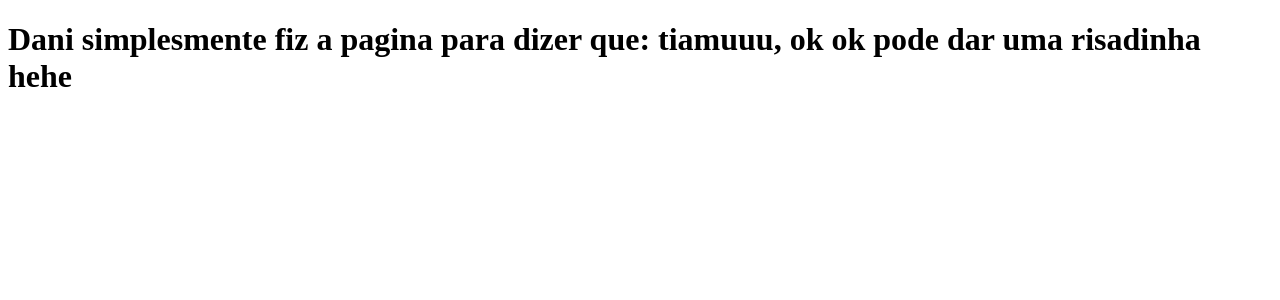
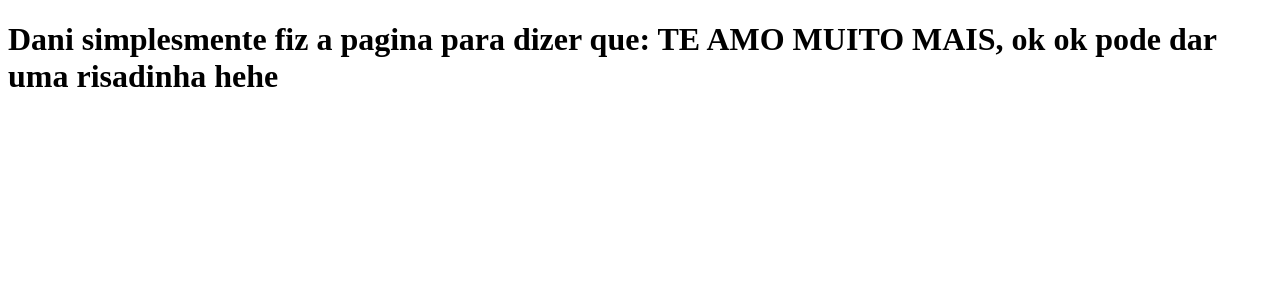
Before and after one commit to MelloBirkan/clone-tabnews, a Next.js app: page / in a window 1280 px wide. Shown: the top 300 px of the page. Built offline with nearby package versions, Linux system fonts and the light colour scheme.

Commit message:
Conteudo da pagina modificado

```diff
--- a/pages/index.js
+++ b/pages/index.js
@@ -1,8 +1,8 @@
 function Home() {
   return (
     <h1>
-      Dani simplesmente fiz a pagina para dizer que: tiamuuu, ok ok pode dar uma
-      risadinha hehe
+      Dani simplesmente fiz a pagina para dizer que: TE AMO MUITO MAIS, ok ok
+      pode dar uma risadinha hehe
     </h1>
   );
 }
```
